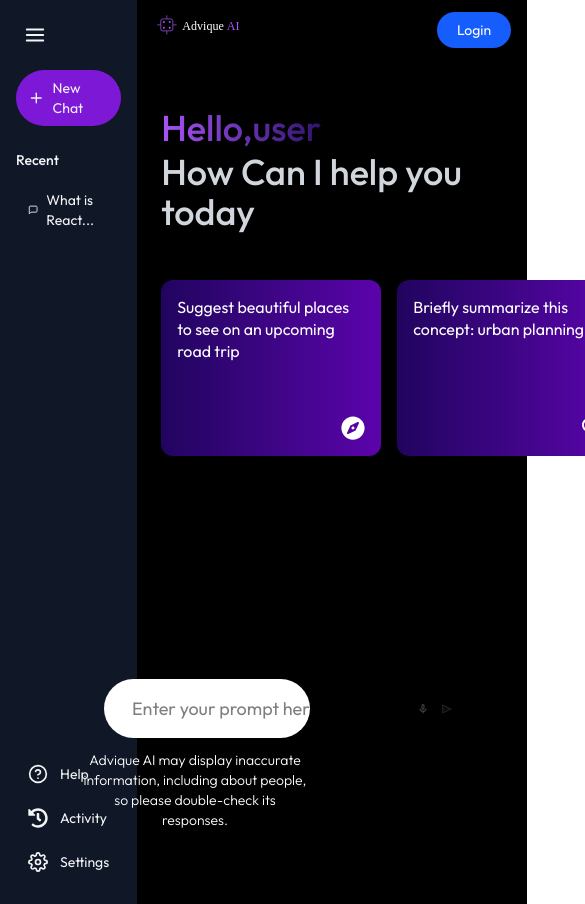
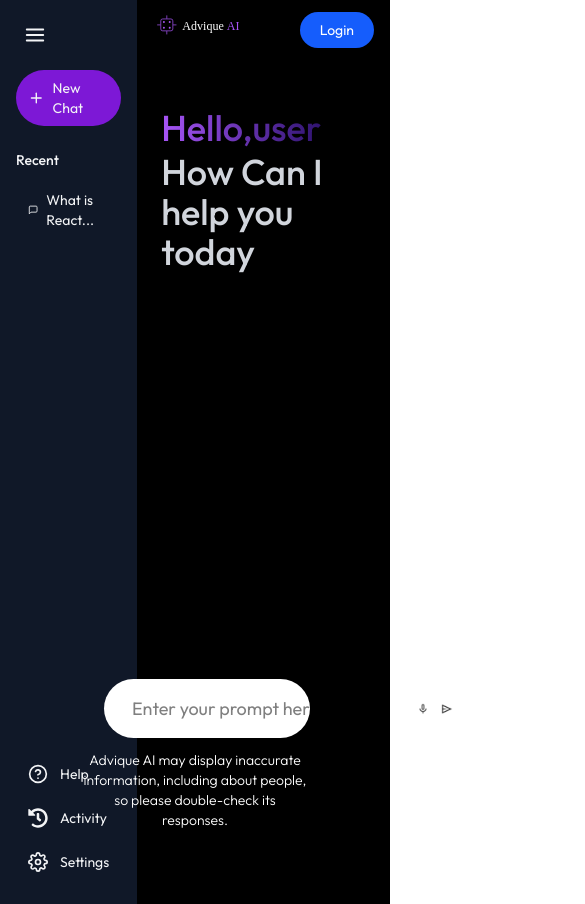
Before and after one commit to shaheedk/Advique-client, a React (Vite) app: page / in a window 390 px wide. Shown: the top 904 px of the page, 585 px wide, since content can reach past the window. Built offline with nearby package versions, Linux system fonts and the light colour scheme.

Commit message:
final commit

```diff
--- a/src/components/home/Body.jsx
+++ b/src/components/home/Body.jsx
@@ -27,7 +27,8 @@ const Body = () => {
         <div>
           <Heading />
 
-          <div className="max-w-[900px] mx-auto px-6 pt-12 text-white">
+          <div className="hidden md:block md:max-w-[900px] md:w-full mx-auto px-6 pt-12 text-white">
+
             {/* Cards */}
             <div className="flex gap-4 ">
               {/* Card 1 */}
```
